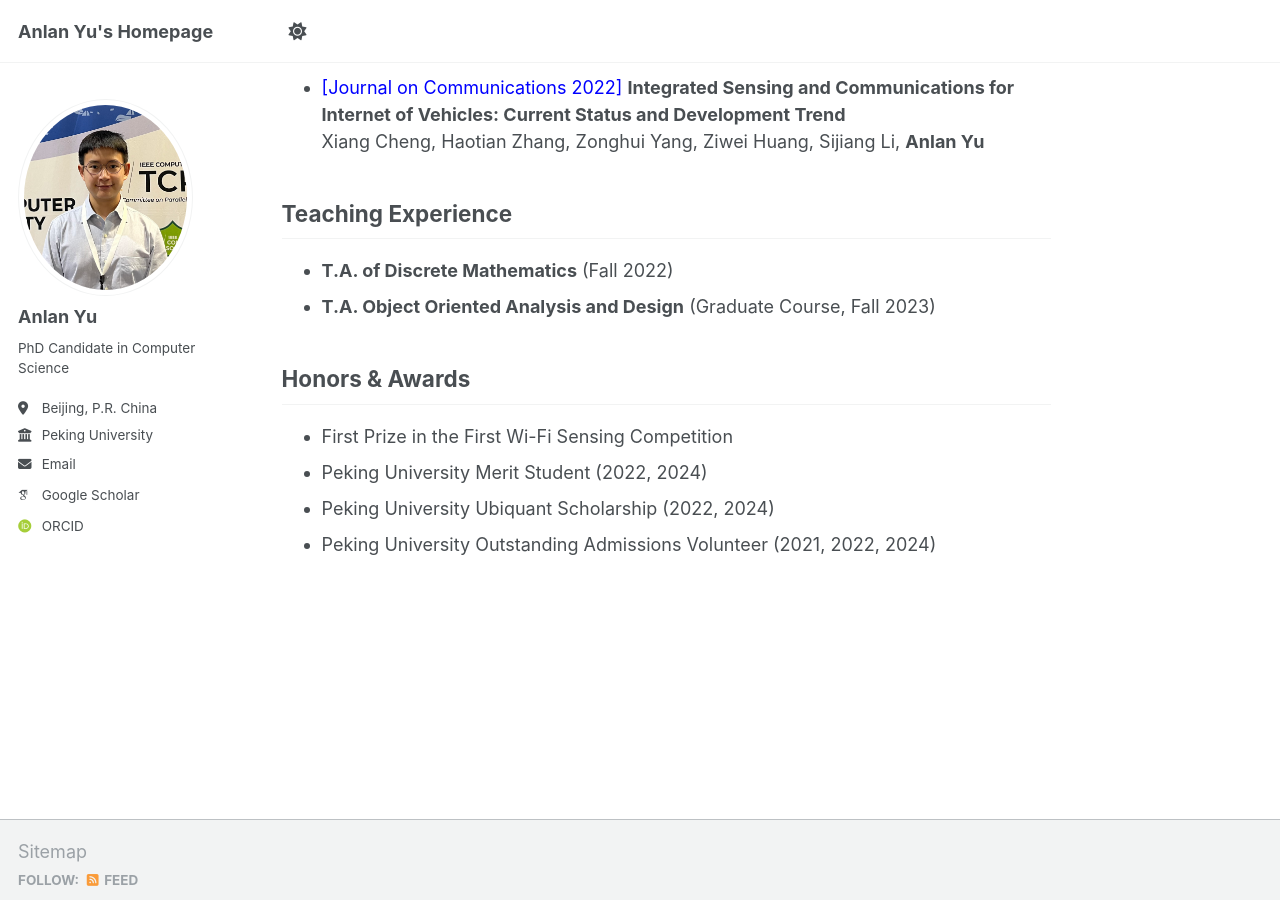
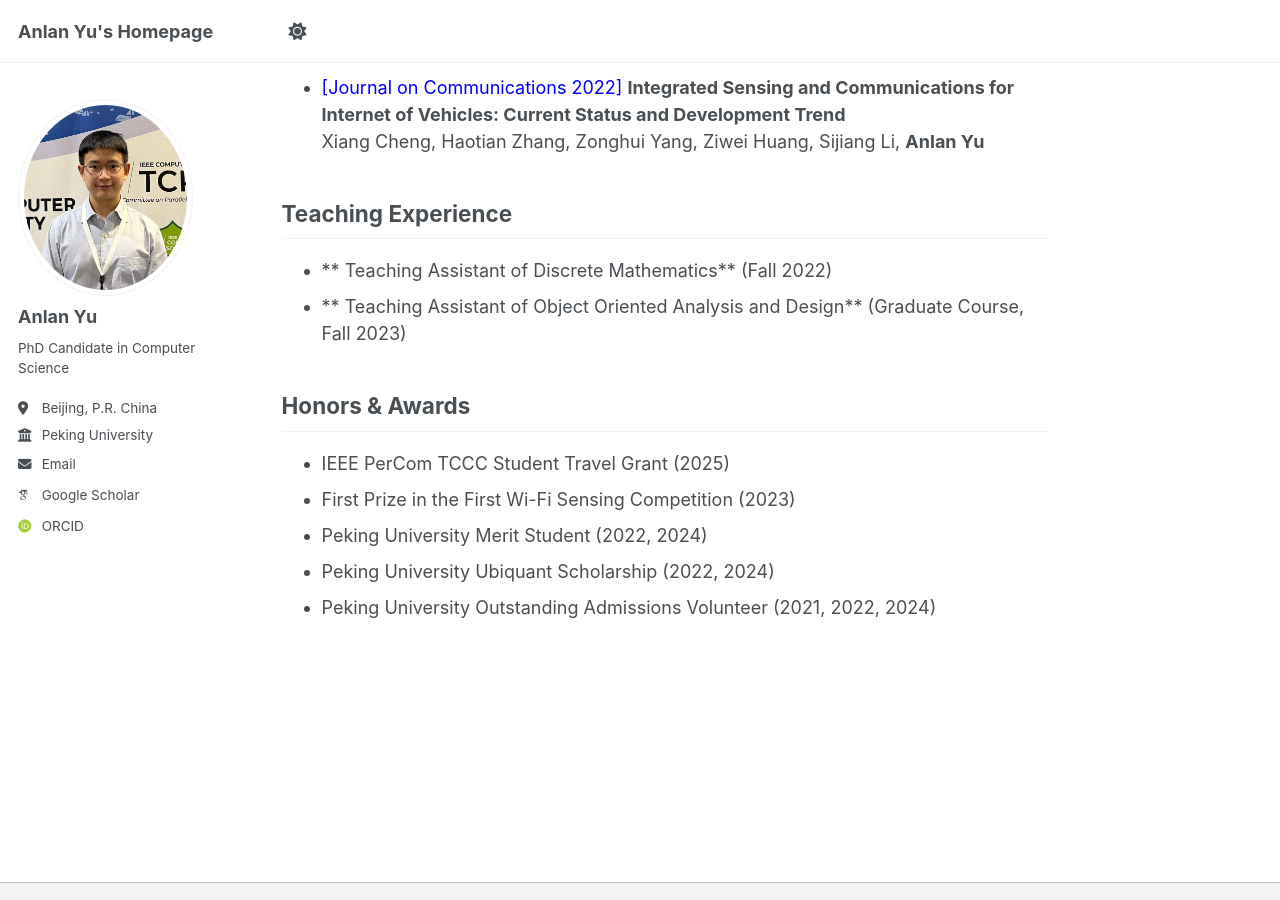
Before and after one commit to Yu-Anlan/yu-anlan.github.io, a Jekyll site: the page built from _pages/about.md, in a window 1280 px wide and 900 px high, scrolled down 1512 px. Built offline with Jekyll 4.4.1, drawn with Linux system fonts in a browser that asks for light colours; some web fonts are replaced; a script that is not in the unit is left out.

Commit message:
Update about.md

```diff
--- a/_pages/about.md
+++ b/_pages/about.md
@@ -46,11 +46,12 @@ Currently, my work focuses on GNSS-based positioning and sensing applications.
 
 ## Teaching Experience
 
-- **T.A. of Discrete Mathematics** (Fall 2022)
-- **T.A. Object Oriented Analysis and Design** (Graduate Course, Fall 2023)
+- ** Teaching Assistant of Discrete Mathematics** (Fall 2022)
+- ** Teaching Assistant of  Object Oriented Analysis and Design** (Graduate Course, Fall 2023)
 
 ## Honors & Awards
-- First Prize in the First Wi-Fi Sensing Competition
+- IEEE PerCom TCCC Student Travel Grant (2025)
+- First Prize in the First Wi-Fi Sensing Competition (2023)
 - Peking University Merit Student (2022, 2024)
 - Peking University Ubiquant Scholarship (2022, 2024)
 - Peking University Outstanding Admissions Volunteer (2021, 2022, 2024)
```
